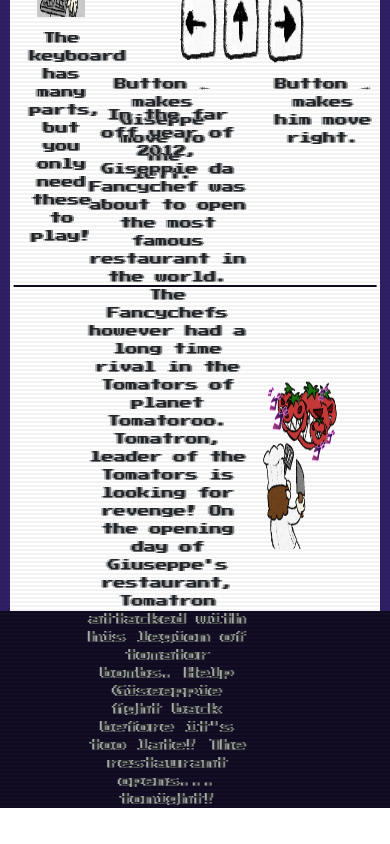
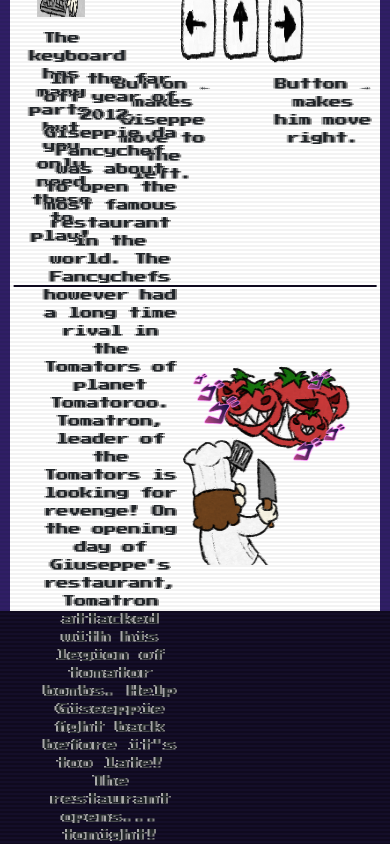
Before and after one commit to GameCatCam/browser-game-project, a React (Vite) app in the folder client/: page /game in a window 390 px wide. Shown: the part 1037-1881 px from the top of the page. Before the commit the page ends 1845 px from the top, so only its background shows below. Built offline with nearby package versions, Linux system fonts and the light colour scheme; no server answers.

Commit message:
fixed img on info page size

```diff
--- a/client/src/App.css
+++ b/client/src/App.css
@@ -353,8 +353,8 @@ ul {
 }
 
 .plot {
-  height: 20vh;
-  width: 20vw;
+  height: 300px;
+  width: 300px;
 }
 
 #lb-game-btn {
@@ -369,4 +369,9 @@ ul {
   #lb-game-btn {
     font-size: 6px;
   }
+
+  .plot {
+    height: 200px;
+    width: 200px;
+  }
 }
```
